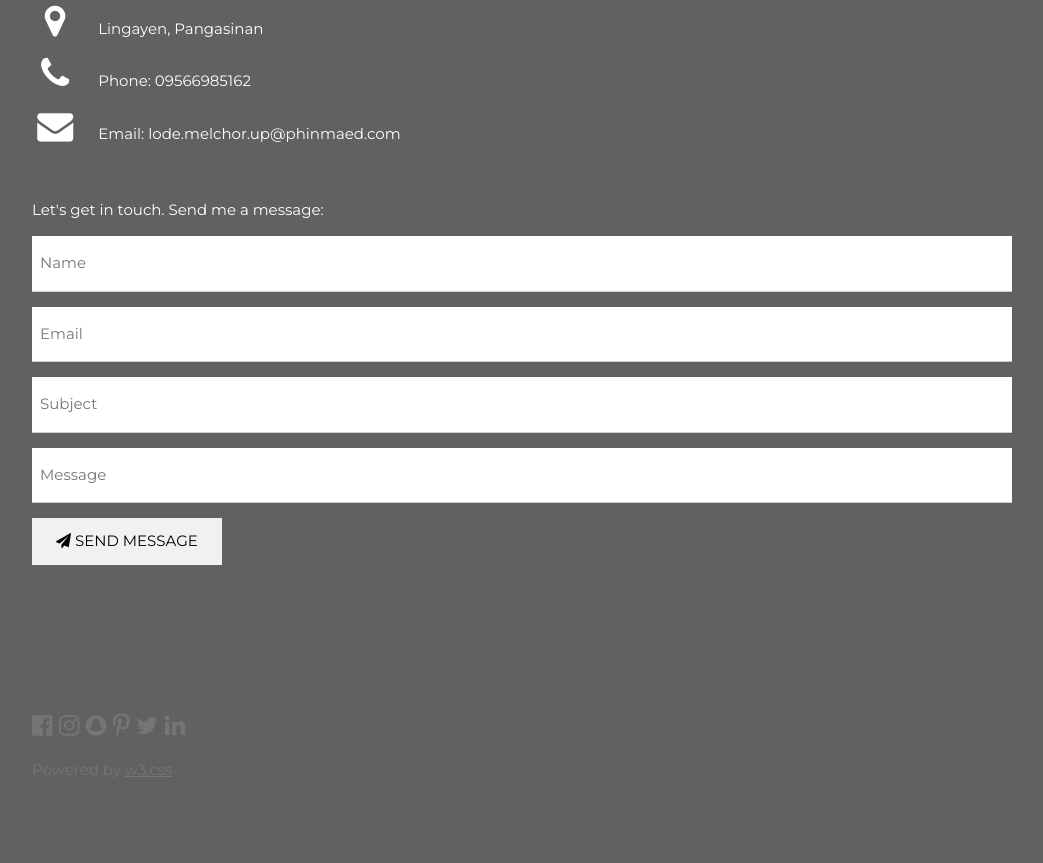
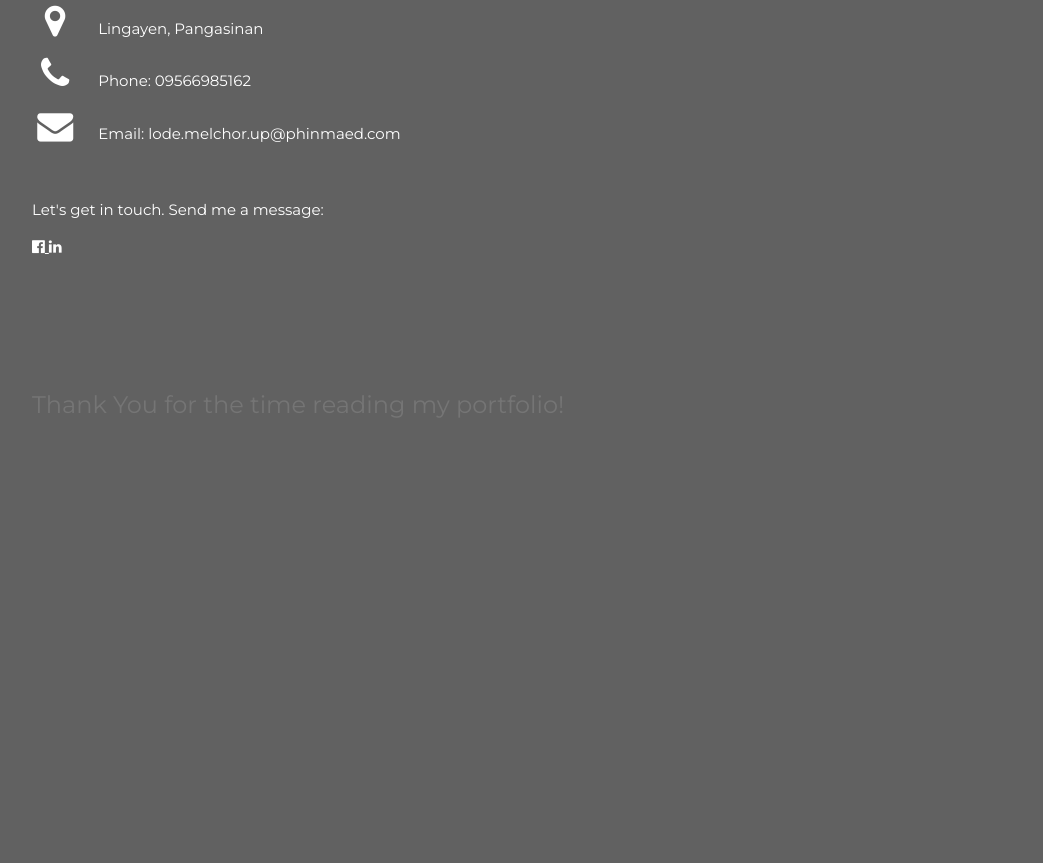
Before and after one commit to TopGeee/MyPortfolio, a plain HTML site: page portfolio/index.html in a window 1280 px wide. Shown: the part 1769-2632 px from the top of the page, without its empty margins (178-1221 px from the left). After the commit the page ends 2268 px from the top, so only its background shows below. Drawn offline with nearby package versions, Linux system fonts and the light colour scheme.

Commit message:
updated profile

```diff
--- a/portfolio/index.html
+++ b/portfolio/index.html
@@ -29,9 +29,9 @@ body, h1,h2,h3,h4,h5,h6 {font-family: "Montserrat", sans-serif}
     <i class="fa fa-user w3-xxlarge"></i>
     <p>ABOUT</p>
   </a>
-  <a href="#photos" class="w3-bar-item w3-button w3-padding-large w3-hover-grey">
+  <a href="#projects" class="w3-bar-item w3-button w3-padding-large w3-hover-grey">
     <i class="fa fa-eye w3-xxlarge"></i>
-    <p>PHOTOS</p>
+    <p>PROJECTS</p>
   </a>
   <a href="#contact" class="w3-bar-item w3-button w3-padding-large w3-hover-grey">
     <i class="fa fa-envelope w3-xxlarge"></i>
@@ -93,7 +93,7 @@ body, h1,h2,h3,h4,h5,h6 {font-family: "Montserrat", sans-serif}
     </div>
 
   <!-- Portfolio Section -->
-  <div class="w3-padding-64 w3-content" id="photos">
+  <div class="w3-padding-64 w3-content" id="projects">
     <h2 class="w3-text-light-grey">My Projects</h2>
     <hr style="width:200px" class="w3-opacity">
 
@@ -127,30 +127,15 @@ body, h1,h2,h3,h4,h5,h6 {font-family: "Montserrat", sans-serif}
       <p><i class="fa fa-envelope fa-fw w3-text-white w3-xxlarge w3-margin-right"> </i> Email: lode.melchor.up@phinmaed.com</p>
     </div><br>
     <p>Let's get in touch. Send me a message:</p>
+      <a href="https://www.facebook.com/melchorlorenzdelgado/" target="_blank"> <i class="fa fa-facebook-official w3-hover-opacity"></i> </a>
+      <a href="https://www.linkedin.com/in/melchor-lorenz-delgado/" target="_blank"> <i class="fa fa-linkedin w3-hover-opacity"></i></a>
 
-    <form action="/action_page.php" target="_blank">
-      <p><input class="w3-input w3-padding-16" type="text" placeholder="Name" required name="Name"></p>
-      <p><input class="w3-input w3-padding-16" type="text" placeholder="Email" required name="Email"></p>
-      <p><input class="w3-input w3-padding-16" type="text" placeholder="Subject" required name="Subject"></p>
-      <p><input class="w3-input w3-padding-16" type="text" placeholder="Message" required name="Message"></p>
-      <p>
-        <button class="w3-button w3-light-grey w3-padding-large" type="submit">
-          <i class="fa fa-paper-plane"></i> SEND MESSAGE
-        </button>
-      </p>
-    </form>
   <!-- End Contact Section -->
   </div>
 
     <!-- Footer -->
   <footer class="w3-content w3-padding-64 w3-text-grey w3-xlarge">
-    <i class="fa fa-facebook-official w3-hover-opacity"></i>
-    <i class="fa fa-instagram w3-hover-opacity"></i>
-    <i class="fa fa-snapchat w3-hover-opacity"></i>
-    <i class="fa fa-pinterest-p w3-hover-opacity"></i>
-    <i class="fa fa-twitter w3-hover-opacity"></i>
-    <i class="fa fa-linkedin w3-hover-opacity"></i>
-    <p class="w3-medium">Powered by <a href="https://www.w3schools.com/w3css/default.asp" target="_blank" class="w3-hover-text-green">w3.css</a></p>
+    Thank You for the time reading my portfolio!
   <!-- End footer -->
   </footer>
 
```
